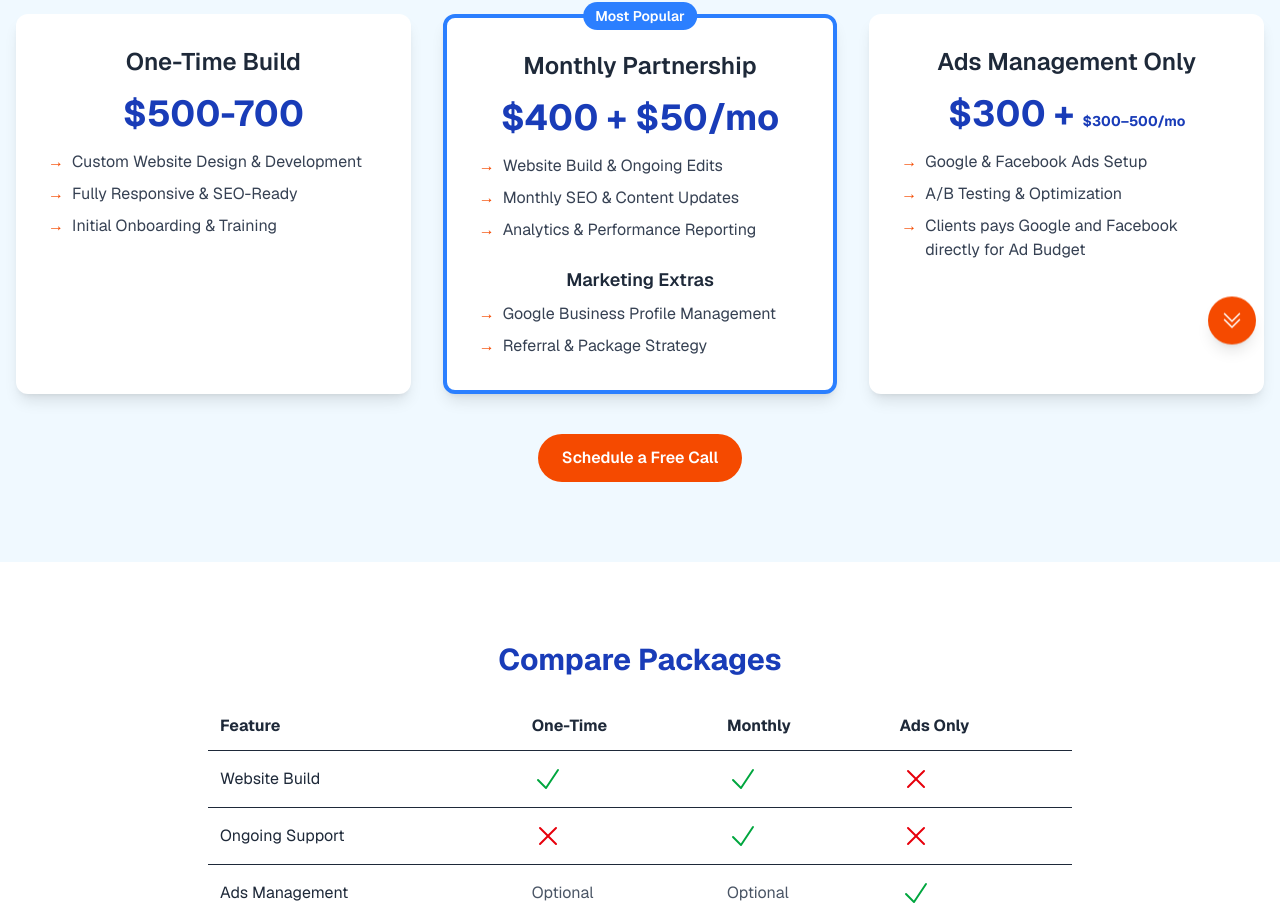
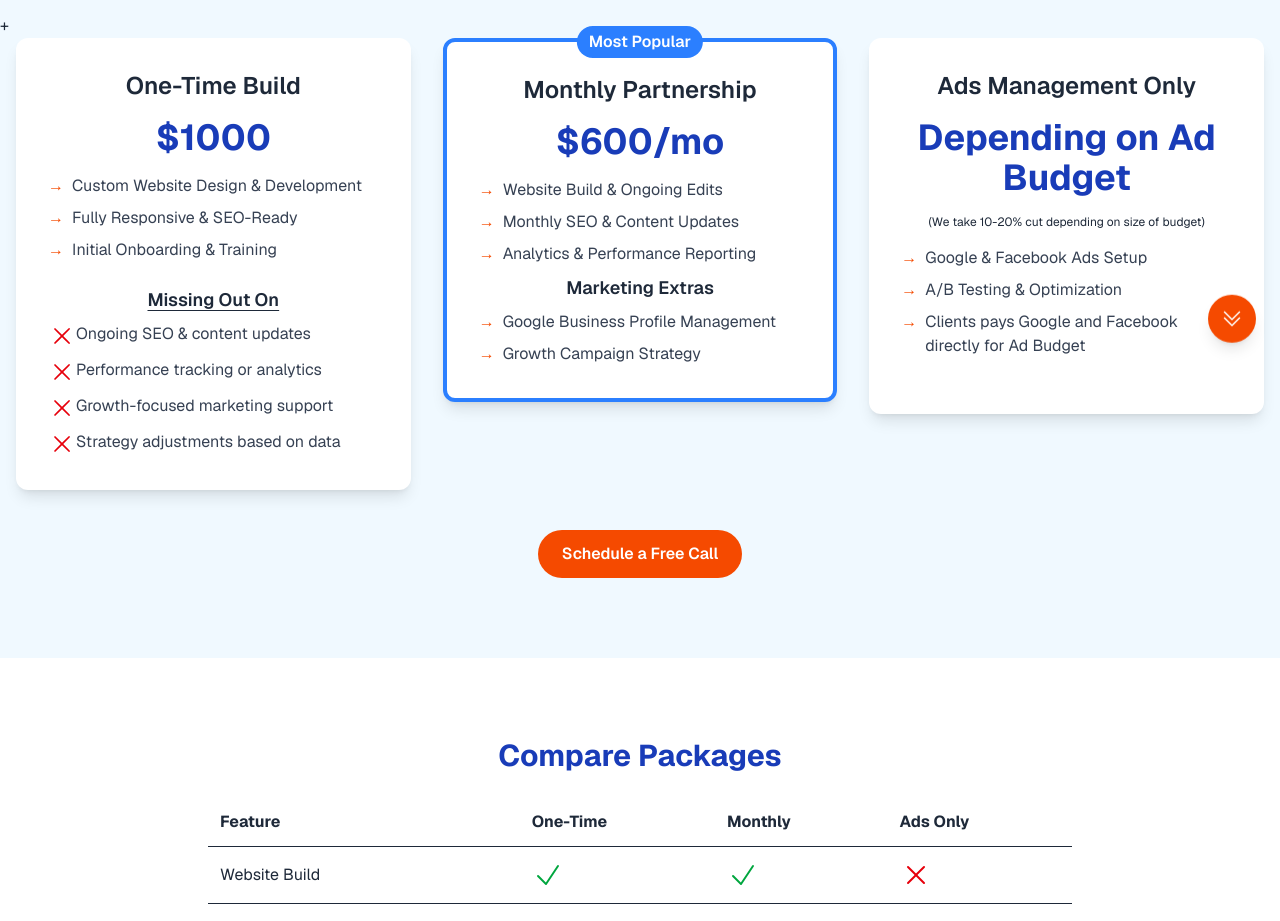
Before and after one commit to Aadi-1/clickbuilt, a Next.js app: page /pricing in a window 1280 px wide. Shown: the part 422-1343 px from the top of the page. Built offline with nearby package versions, Linux system fonts and the light colour scheme.

Commit message:
fixed pricing for now

```diff
--- a/package.json
+++ b/package.json
@@ -12,6 +12,7 @@
     "@heroicons/react": "^2.2.0",
     "@next/third-parties": "^15.3.2",
     "@sendgrid/mail": "^8.1.5",
+    "framer-motion": "^12.12.2",
     "next": "15.3.0",
     "react": "^19.0.0",
     "react-dom": "^19.0.0"
--- a/src/app/page.tsx
+++ b/src/app/page.tsx
@@ -21,7 +21,7 @@ export default function Home() {
       desc: "Helped a family-owned Dog Walking business improve their online presence and traffic through a Responsive Website, Efficient SEO, and Google Advertising",
       metrics: [
         { value: "100%", label: "More Traffic" },
-        { value: "77%", label: "More Bookings" },
+        { value: "97%", label: "More Bookings" },
       ],
       testimonial: `"ClickBuild transformed our online presence. We now get consistent orders through our website every day!"`,
     },
@@ -102,7 +102,7 @@ export default function Home() {
               to Competitors Who Market Better.
             </h1>
             <p className="text-lg md:text-xl mb-8 max-w-3xl mx-auto">
-              ClickBuilt Digital Consulting Providing Website Design, SEO, and
+              At ClickBuilt Digital Consulting we do Website Design, SEO, and
               Digital Ads Management to Help Businesses Grow With Proven Lead
               Generation Strategies.
             </p>
@@ -110,7 +110,8 @@ export default function Home() {
               href="#contact"
               className="inline-block bg-orange-600 hover:bg-white hover:text-black text-white font-semibold rounded-full px-8 py-3 transition-colors"
             >
-              Book A Free Strategy Call
+              Book A <span className="underline underline-offset-3">FREE</span>{" "}
+              Strategy Call
             </a>
           </div>
         </section>
--- a/src/app/pricing/page.tsx
+++ b/src/app/pricing/page.tsx
@@ -22,12 +22,14 @@ export default function PricingPage() {
 
       {/* Pricing Cards */}
       <section className="py-20 bg-sky-50">
-        <div className="container mx-auto px-4 grid gap-8 sm:grid-cols-1 md:grid-cols-3 items-stretch">
+        +{" "}
+        <div className="container mx-auto px-4 grid gap-8 sm:grid-cols-1 md:grid-cols-3 items-start">
           {/* One-Time Build */}
-          <div className="flex flex-col h-full bg-white rounded-xl shadow-lg p-8 text-center">
+          <div className="flex flex-col justify-between h-full bg-white rounded-xl shadow-lg p-8 text-center">
             <h3 className="text-2xl font-semibold mb-4">One-Time Build</h3>
-            <p className="text-4xl font-bold text-blue-800 mb-4">$500-700</p>
-            <ul className="space-y-2 text-gray-700 mb-6 text-left flex-1">
+            <p className="text-4xl font-bold text-blue-800 mb-4">$1000</p>
+
+            <ul className="space-y-2 text-gray-700 mb-6 text-left">
               <li className="flex items-start">
                 <span className="text-orange-600 mr-2">→</span>
                 Custom Website Design & Development
@@ -41,22 +43,43 @@ export default function PricingPage() {
                 Initial Onboarding & Training
               </li>
             </ul>
+
+            {/* Missing Out On (styled like Marketing Extras) */}
+            <h4 className="text-lg font-semibold mb-2 underline underline-offset-4">
+              Missing Out On
+            </h4>
+            <ul className="space-y-2 text-gray-700 text-left">
+              <li className="flex items-start">
+                <XMarkIcon className="w-7 h-7 text-red-600" />
+                Ongoing SEO & content updates
+              </li>
+              <li className="flex items-start">
+                <XMarkIcon className="w-7 h-7 text-red-600" />
+                Performance tracking or analytics
+              </li>
+              <li className="flex items-start">
+                <XMarkIcon className="w-7 h-7 text-red-600" />
+                Growth-focused marketing support
+              </li>
+              <li className="flex items-start">
+                <XMarkIcon className="w-7 h-7 text-red-600" />
+                Strategy adjustments based on data
+              </li>
+            </ul>
           </div>
 
           {/* Monthly Partnership */}
           <div className="relative">
-            <div className="absolute -top-3 left-1/2 transform font-semibold -translate-x-1/2 bg-blue-500 text-white px-3 py-1 rounded-full text-sm">
+            <div className="absolute -top-3 left-1/2 transform font-semibold -translate-x-1/2 bg-blue-500 text-white px-3 py-1 rounded-full text-md">
               Most Popular
             </div>
 
-            <div className="flex flex-col h-full bg-white rounded-xl shadow-lg p-8 text-center border-4 border-blue-500">
+            <div className="flex flex-col justify-between h-full bg-white rounded-xl shadow-lg p-8 text-center border-4 border-blue-500">
               <h3 className="text-2xl font-semibold mb-4">
                 Monthly Partnership
               </h3>
-              <p className="text-4xl font-bold text-blue-800 mb-4">
-                $400 + $50/mo
-              </p>
-              <ul className="space-y-2 text-gray-700 mb-6 text-left flex-1">
+              <p className="text-4xl font-bold text-blue-800 mb-4">$600/mo</p>
+              <ul className="space-y-2 text-gray-700 mb-2 text-left">
                 <li className="flex items-start">
                   <span className="text-orange-600 mr-2">→</span>
                   Website Build & Ongoing Edits
@@ -71,7 +94,7 @@ export default function PricingPage() {
                 </li>
               </ul>
               {/* Marketing Extras */}
-              <h4 className="text-lg font-semibold mb-2">Marketing Extras</h4>
+              <h4 className="text-lg font-semibold mb-2 ">Marketing Extras</h4>
               <ul className="space-y-2 text-gray-700 text-left">
                 <li className="flex items-start">
                   <span className="text-orange-600 mr-2">→</span>
@@ -79,17 +102,20 @@ export default function PricingPage() {
                 </li>
                 <li className="flex items-start">
                   <span className="text-orange-600 mr-2">→</span>
-                  Referral & Package Strategy
+                  Growth Campaign Strategy{" "}
                 </li>
               </ul>
             </div>
           </div>
 
           {/* Ads Management Only */}
-          <div className="flex flex-col h-full bg-white rounded-xl shadow-lg p-8 text-center">
+          <div className="flex flex-col justify-between bg-white rounded-xl shadow-lg p-8 text-center">
             <h3 className="text-2xl font-semibold mb-4">Ads Management Only</h3>
             <p className="text-4xl font-bold text-blue-800 mb-4">
-              $300 + <span className="text-sm">$300–500/mo</span>
+              Depending on Ad Budget{" "}
+            </p>
+            <p className="text-xs mb-4">
+              (We take 10-20% cut depending on size of budget)
             </p>
             <ul className="space-y-2 text-gray-700 mb-6 text-left flex-1">
               <li className="flex items-start">
@@ -107,7 +133,6 @@ export default function PricingPage() {
             </ul>
           </div>
         </div>
-
         <div className="flex justify-center">
           <Link
             href="/#contact"
@@ -118,6 +143,7 @@ export default function PricingPage() {
         </div>
       </section>
 
+      {/* Compare Packages Table */}
       {/* Compare Packages Table */}
       <section className="py-20 bg-white">
         <div className="container mx-auto px-4 max-w-4xl">
@@ -162,26 +188,36 @@ export default function PricingPage() {
                 <tr>
                   <td className="p-3 border-b">Ads Management</td>
                   <td className="p-3 border-b">
-                    <span className="text-gray-600">Optional</span>
+                    <span>Optional</span>
                   </td>
                   <td className="p-3 border-b">
-                    <span className="text-gray-600">Optional</span>
+                    <span>Optional</span>
                   </td>
                   <td className="p-3 border-b">
                     <CheckIcon className="w-8 h-8 text-green-600" />
                   </td>
                 </tr>
                 <tr>
-                  <td className="p-3">Monthly Reporting</td>
-                  <td className="p-3">
+                  <td className="p-3 border-b">Monthly Reporting</td>
+                  <td className="p-3 border-b">
+                    <XMarkIcon className="w-8 h-8 text-red-600" />
+                  </td>
+                  <td className="p-3 border-b">
+                    <CheckIcon className="w-8 h-8 text-green-600" />
+                  </td>
+                  <td className="p-3 border-b">
+                    <CheckIcon className="w-8 h-8 text-green-600" />
+                  </td>
+                </tr>
+                <tr>
+                  <td className="p-3 ">Marketing Extras</td>
+                  <td className="p-3 ">
                     <XMarkIcon className="w-8 h-8 text-red-600" />
                   </td>
                   <td className="p-3">
                     <CheckIcon className="w-8 h-8 text-green-600" />
                   </td>
-                  <td className="p-3">
-                    <CheckIcon className="w-8 h-8 text-green-600" />
-                  </td>
+                  <td className="p-3 ">Optional</td>
                 </tr>
               </tbody>
             </table>
--- /dev/null
+++ b/src/components/PageTransition.tsx
@@ -0,0 +1,26 @@
+"use client";
+import { AnimatePresence, motion } from "framer-motion";
+import { usePathname } from "next/navigation";
+
+export default function PageTransition({
+  children,
+}: {
+  children: React.ReactNode;
+}) {
+  const path = usePathname();
+
+  return (
+    <AnimatePresence mode="wait">
+      <motion.div
+        key={path}
+        className="bg-white "
+        initial={{ opacity: 0 }}
+        animate={{ opacity: 1 }}
+        exit={{ opacity: 0 }}
+        transition={{ duration: 0.4 }}
+      >
+        {children}
+      </motion.div>
+    </AnimatePresence>
+  );
+}
```
Also changed, not shown: 1 other file (tests, documents, lock files or other folders).
